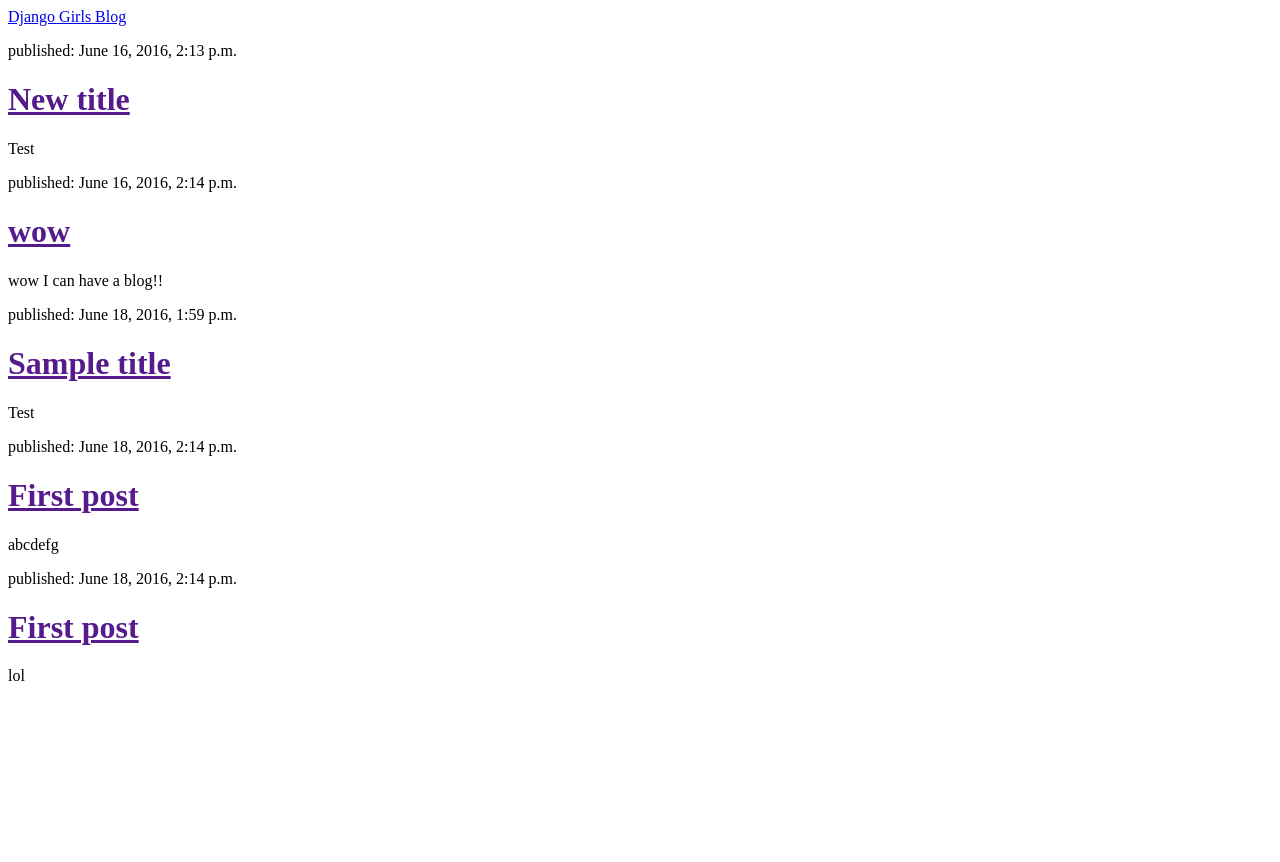
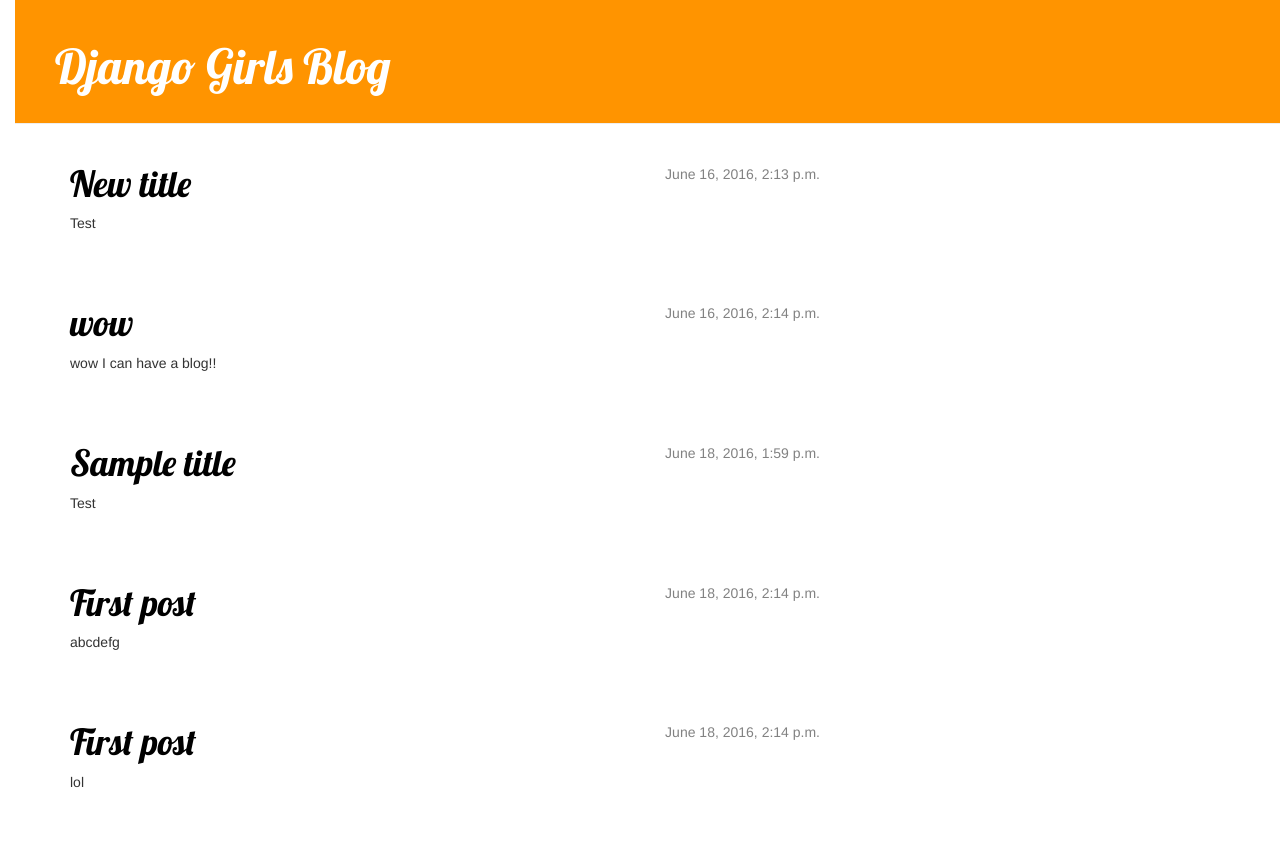
Before and after one commit to YuraChoi/my-first-blog, a Django app: page / in a window 1280 px wide. Before the commit the page ends 681 px from the top, so only its background shows below. Run offline with Django 3.2, Linux system fonts and the light colour scheme; data comes from the database, SQL or seed files in the repository; some libraries are stand-ins or nearby versions.

Commit message:
Added view and template for detailes blog post as well as CSS for the site.

```diff
--- /dev/null
+++ b/blog/static/css/blog.css
@@ -0,0 +1,56 @@
+h1 a {
+  color: #FCA205;
+  font-family: 'Lobster';
+}
+
+body {
+  padding-left: 15px;
+}
+
+.page-header {
+  background-color: #ff9400;
+  margin-top: 0;
+  padding: 20px 20px 20px 40px;
+}
+
+.page-header h1, .page-header h1 a, .page-header h1 a:visited, .page-header h1 a:active {
+  color: #ffffff;
+  font-size: 36pt;
+  text-decoration: none;
+}
+
+.content {
+  margin-left: 40px;
+}
+
+h1, h2, h3, h4 {
+  font-family: 'Lobster', cursive;
+}
+
+.date {
+  float: right;
+  color: #828282;
+}
+
+.save {
+  float: right;
+}
+
+.post-form textarea, .post-form input {
+  width: 100%;
+}
+
+.top-menu, .top-menu:hover, .top-menu:visited {
+  color: #ffffff;
+  float: right;
+  font-size: 26pt;
+  margin-right: 20px;
+}
+
+.post {
+  margin-bottom: 70px;
+}
+
+.post h1 a, .post h1 a:visited {
+  color: #000000;
+}
--- /dev/null
+++ b/blog/templates/blog/base.html
@@ -0,0 +1,23 @@
+{% load staticfiles %}
+<html>
+  <head>
+    <title>Django Girls blog</title>
+    <link rel="stylesheet" href="//maxcdn.bootstrapcdn.com/bootstrap/3.2.0/css/bootstrap.min.css">
+    <link rel="stylesheet" href="//maxcdn.bootstrapcdn.com/bootstrap/3.2.0/css/bootstrap-theme.min.css">
+    <link href="http://fonts.googleapis.com/css?family=Lobster&subset=latin,latin-ext" rel="stylesheet" type="text/css">
+    <link rel="stylesheet" href="{% static 'css/blog.css' %}">
+  </head>
+  <body>
+    <div class="page-header">
+      <h1><a href="/">Django Girls Blog</a></h1>
+    </div>
+    <div class="content container">
+      <div class="row">
+        <div class="col-md-8">
+          {% block content %}
+          {% endblock %}
+        </div>
+      </div>
+    </div>
+  </body>
+</html>
--- a/blog/templates/blog/post_list.html
+++ b/blog/templates/blog/post_list.html
@@ -1,18 +1,28 @@
 <!DOCTYPE html>
+{% extends 'blog/base.html' %}
+{% load staticfiles %}
 <html>
 <head>
 <meta http-equiv="Content-Type" content="text/html; charset=utf-8"/>
     <title>Yura's blog</title>
 	<meta charset="utf-8" />
+  <link rel="stylesheet" href="//maxcdn.bootstrapcdn.com/bootstrap/3.2.0/css/bootstrap.min.css">
+  <link rel="stylesheet" href="//maxcdn.bootstrapcdn.com/bootstrap/3.2.0/css/bootstrap-theme.min.css">
+  <link rel="stylesheet" href="{% static 'css/blog.css' %}">
+  <link href="http://fonts.googleapis.com/css?family=Lobster&subset=latin,latin-ext" rel="stylesheet" type="text/css">
 </head>
 <body>
-    <div><a href="/">Django Girls Blog</a></div>
-    {% for post in posts %}
-      <div>
-        <p>published: {{post.published_date}}</p>
-        <h1><a href="">{{post.title}}</a></h1>
-        <p>{{post.text|linebreaks}}</p>
-      </div>
-    {% endfor %}
+
+    {% block content %}
+      {% for post in posts %}
+        <div class="post">
+          <div class="date">
+            {{ post.published_date}}
+          </div>
+          <h1><a href="{% url 'post_detail' pk=post.pk %}">{{ post.title }}</a></h1>
+          <p>{{post.text|linebreaks}}</p>
+        </div>
+      {% endfor %}
+    {% endblock content %}
 </body>
 </html>
--- a/blog/urls.py
+++ b/blog/urls.py
@@ -1,6 +1,7 @@
-from django.conf.urls import url
+from django.conf.urls import include, url
 from . import views
 
 urlpatterns = [
     url(r'^$', views.post_list, name='post_list'),
+    url(r'^post/(?P<pk>[0-9]+)/$', views.post_detail, name='post_detail'),
 ]
--- a/blog/views.py
+++ b/blog/views.py
@@ -1,4 +1,4 @@
-from django.shortcuts import render
+from django.shortcuts import render, get_object_or_404
 from django.utils import timezone
 from .models import Post
 
@@ -6,3 +6,7 @@
 def post_list(request):
     posts = Post.objects.filter(published_date__lte=timezone.now()).order_by('published_date')
     return render(request, 'blog/post_list.html', {'posts':posts})
+
+def post_detail(request, pk):
+    post=get_object_or_404(Post, pk=pk)
+    return render(request, 'blog/post_detail.html', {'post': post})
```
Also changed, not shown: blog/templates/blog/post_Detail.html (added, +13 -0 lines).
